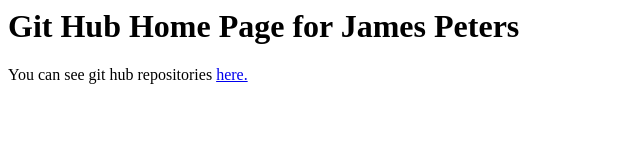
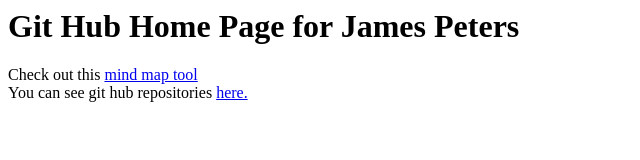
Before and after one commit to JPeters339/JPeters339.github.io, a plain HTML site: page index.html in a window 1280 px wide. Shown: the whole page, without its empty margins (0-640 px from the left). Drawn offline with Linux system fonts and the light colour scheme.

Commit message:
Update index.html

```diff
--- a/index.html
+++ b/index.html
@@ -1,3 +1,5 @@
 <h1>Git Hub Home Page for James Peters</h1>
 
+Check out this <A href="JPeters339.github.io/mindmaptool">mind map tool</a><br>
+
 You can see git hub repositories <a href="https://github.com/JPeters339/">here.</a>
```
